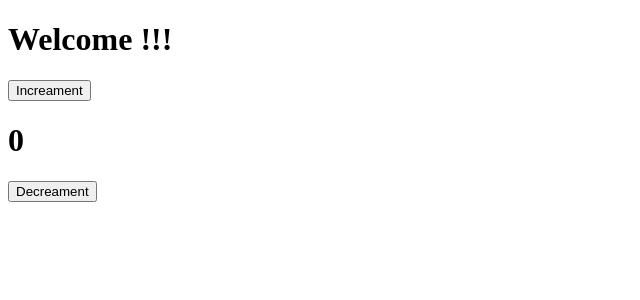
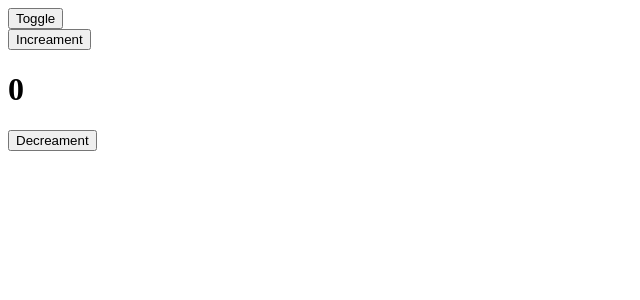
Before and after one commit to arvindk07/Rc-Shopping-Cart-Nuxt, a Nuxt app: page / in a window 1280 px wide. Shown: the top 300 px of the page, without its empty margins (0-640 px from the left). Built offline with nearby package versions, Linux system fonts and the light colour scheme.

Commit message:
coditional component l2

```diff
--- a/app.vue
+++ b/app.vue
@@ -1,13 +1,16 @@
 <template>
   <div>
-    <HomeWelcome />
-    <!-- <button @click="toggle">Toggle</button> -->
-    <component :is="Counter" />
+    <!-- <HomeWelcome /> -->
+    <button @click="toggle">Toggle</button>
+    <component :is="MyComponent" />
   </div>
 </template>
 
 <script setup>
-const Counter = resolveComponent("Counter");
+// const MyComponent = ref(resolveComponent("Counter"));
+const MyComponent = shallowRef(resolveComponent("Counter"));
 
-// function toggle(){}
+function toggle() {
+  MyComponent.value = resolveComponent("HomeWelcome");
+}
 </script>
```
